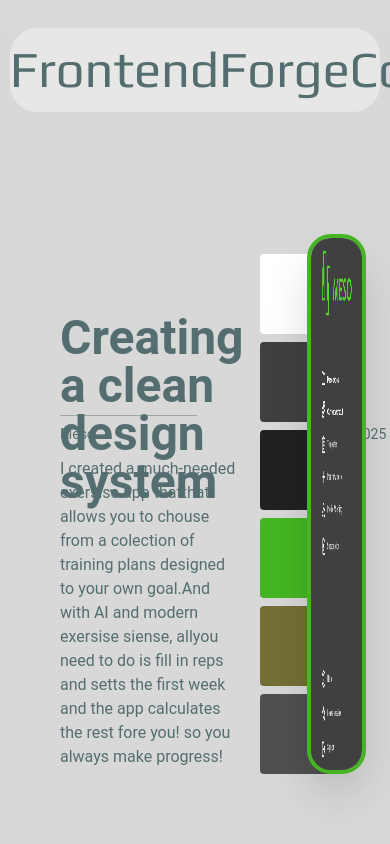
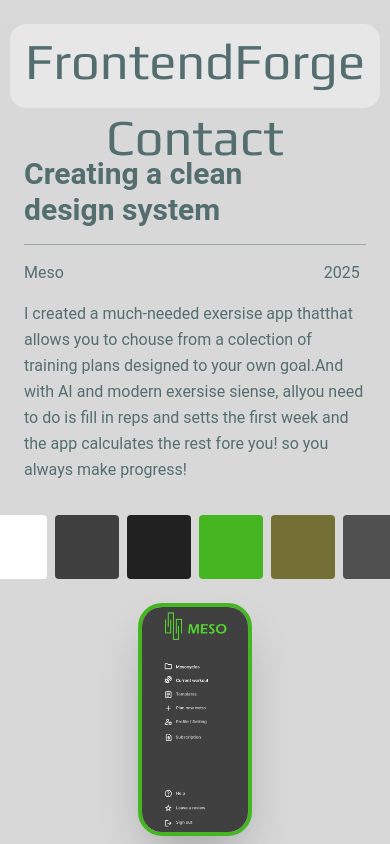
Before and after one commit to Stahelski/PortfolioPage, a Next.js app: page /projectPage in a window 390 px wide. Shown: the top 844 px of the page. Built offline with nearby package versions, Linux system fonts and the light colour scheme.

Commit message:
responsive update, hero, projectsection, project page part 1 and 2

```diff
--- a/src/app/components/organisms/Footer.jsx
+++ b/src/app/components/organisms/Footer.jsx
@@ -7,7 +7,7 @@ export default function Footer() {
     <>
       <div className="FooterContainer h-[12dvh] flex justify-around items-center">
         <div className="2025 mr-80">© 2025</div>
-        <div className="CAContainer ml-80 flex justify-around items-center">
+        <div className="CAContainer flex justify-around items-center ml-80 text-zinc-950">
           <Link href="/contactPage">
             <p>Contact</p>
           </Link>
--- a/src/app/components/organisms/Hero.jsx
+++ b/src/app/components/organisms/Hero.jsx
@@ -7,34 +7,69 @@ import HeroBG from "../atoms/HeroBG";
 
 export default function Hero() {
   return (
-    // h-[7.8dvh] w-fill flex justify-around items-center  rounded-[27px_27px_0_0] ">
-    //     <div className="sm:text-[4dvh] sm:ml-5 lg:text-[6dvh]">
-    //       FrontendForge
-    //     </div>
-    //     <Link
-    //       href="/contactPage"
-    //       className="cursor-pointer sm:text-[4dvh]  lg:text-[6dvh]"
-    <>
-      <div className="HeroMainContainer z-[2] h-[100dvh] flex justify-center items-center">
-        <div className="HeroMain relative h-[75%] w-[75%]  z-[1] bg-white/5 backdrop-blur-xs">
-          <Navbar />
-          <Sidebar />
-          <div className="HeroText text-amber-50 sm:w-[35dvw] sm:ml-25 sm:mt-5 sm:text-[2.5dvh] lg:w-[35dvw] lg:ml-40 lg:mt-7 lg:text-[2.5dvh]">
-            A strategic creative studio focused on building powerful web pages
-            that Drives Impact.
+    <div className="HeroMainContainer relative z-[2] h-screen flex justify-center items-center">
+      <div className="HeroMain relative h-3/4 w-3/4 z-[1] bg-white/5 backdrop-blur-sm">
+        <Navbar />
+        <Sidebar />
+
+        {/* Main content grid */}
+        <div className="grid grid-rows-6 grid-cols-6 h-full gap-8 px-15 pt-4 sm:px-2 md:px-2 lg:pr-5 lg:pl-20">
+          {/* Main headline */}
+          <div className="col-start-1 col-span-4 row-start-1 flex">
+            <h1 className="HeroText flex-1 text-zinc-50 text-lg sm:text-lg sm:pl-[18%] md:text-2xl lg:text-2xl xl:text-3xl xl:pl-[10%] leading-tight w-full">
+              A strategic creative studio focused on building powerful web pages
+              that drives impact.
+            </h1>
           </div>
 
-          <div className="HeroText text-amber-50 sm:mx-auto sm:w-[35dvw] sm:mt-18 sm:text-[2.5dvh] lg:w-[35dvw] lg:mt-55 lg:mr-30 lg:text-[2.5dvh]">
-            Hello, my name is Stian Karlsen and i am a web dev located in
-            Norway. Spending time designing and building web pages is something
-            i truly enjoy. At the end of the day, i go to the gym to clear my
-            mind and recharge, building and getting stronger is something i try
-            and implement in every aspect of my life.
+          {/* About text */}
+          <div className="col-start-4 col-span-4 row-start-5 flex items-end">
+            <p className="HeroText text-sm sm:text-base md:text-lg lg:text-xl text-zinc-100 leading-relaxed max-w-xl">
+              Hello, my name is Stian Karlsen and I am a web dev located in
+              Norway. Spending time designing and building web pages is
+              something I truly enjoy. At the end of the day, I go to the gym to
+              clear my mind and recharge, building and getting stronger is
+              something I try and implement in every aspect of my life.
+            </p>
           </div>
         </div>
-        <HeroBG />
       </div>
-    </>
+      <HeroBG />
+    </div>
   );
 }
-// sm:w-[35dvw] sm:ml-75 sm:mt-30 sm:text-[2.5dvh] lg:w-[35dvw] lg:ml-105 lg:mt-17 lg:text-[3.1dvh]
+// "use client";
+// import React from "react";
+// import Link from "next/link";
+// import Navbar from "../molecules/Navbar";
+// import Sidebar from "../molecules/Sidebar";
+// import HeroBG from "../atoms/HeroBG";
+
+// export default function Hero() {
+//   return (
+//     <>
+//       <div className="HeroMainContainer z-[2] h-[100dvh] flex justify-center items-center">
+//         <div className="HeroMain relative h-[75%] w-[75%]  z-[1] bg-white/5 backdrop-blur-xs">
+//           <Navbar />
+//           <Sidebar />
+//           <div className="HeroText text-amber-50 sm:w-[35dvw] sm:ml-25 sm:mt-5 sm:text-[2.5dvh] lg:w-[35dvw] lg:ml-40 lg:mt-7 lg:text-[2.5dvh]">
+//             A strategic creative studio focused on building powerful web pages
+//             that Drives Impact.
+//           </div>
+
+//           <div className="absolute top-60 left-12 w-fit md:top-70 md:left-20 md:w-full lg:left-80 lg:top-75 max-w-lg text-left sm:1/2 px-2 sm:px-4">
+//             <p className="HeroText text-sm sm:text-base lg:text-lg text-zinc-100 leading-relax">
+//               Hello, my name is Stian Karlsen and i am a web dev located in
+//               Norway. Spending time designing and building web pages is
+//               something i truly enjoy. At the end of the day, i go to the gym to
+//               clear my mind and recharge, building and getting stronger is
+//               something i try and implement in every aspect of my life.
+//             </p>
+//           </div>
+//         </div>
+//         <HeroBG />
+//       </div>
+//     </>
+//   );
+// }
+// text-amber-50 sm:mx-auto sm:w-[35dvw] sm:mt-18 sm:text-[2.5dvh] lg:w-[35dvw] lg:mt-55 lg:mr-30 lg:text-[2.5dvh]
--- a/src/app/components/organisms/projectSection.jsx
+++ b/src/app/components/organisms/projectSection.jsx
@@ -12,7 +12,8 @@ export default function ProjectSection() {
         href="/projectPage"
         className="flex justify-center items-center w-full sm:w-1/2"
       >
-        <div className="relative w-full max-w-md sm:max-w-lg lg:max-w-xl rounded-xl overflow-hidden shadow-lg backdrop-blur-md bg-white/10 p-4">
+        <div className="relative w-full max-w-md sm:max-w-lg lg:max-w-xl xl:max-w-4xl rounded-xl overflow-hidden shadow-lg backdrop-blur-md bg-white/50 p-4">
+          <div className="relative w-full max-w-md sm:max-w-lg lg:max-w-xl xl:max-w-4xl rounded-xl overflow-hidden shadow-sm backdrop-blur-md bg-zink-50 p-4">
             {/* Desktop Image */}
             <div className="hidden sm:block">
               <Image
@@ -37,11 +38,15 @@ export default function ProjectSection() {
               />
             </div>
           </div>
+        </div>
       </Link>
 
       {/* Project Description */}
       <div className="w-full max-w-xl text-center sm:text-left sm:w-1/2 px-2 sm:px-4">
-        <p className="text-sm sm:text-base lg:text-lg text-white leading-relaxed">
+        <h1 className="font-bold text-sm sm:text-base lg:text-lg text-zinc-950 leading-relaxed">
+          Meso
+        </h1>
+        <p className="text-sm sm:text-base lg:text-lg text-zinc-950 leading-relaxed">
           This was my first ever mobile/web app design. I took inspiration from
           one of my favorite exercise apps. It combines professional design with
           a simple, straight-to-the-point interface, and a cutting-edge AI
--- a/src/app/globals.css
+++ b/src/app/globals.css
@@ -109,7 +109,6 @@ RoundBtn - Artstation, Github, Mail
 .FooterContainer {
   background-color: var(--FooterColor);
   box-shadow: 0px 0px 2px 0px #616161;
-  color: #546e70;
 }
 /* ////////////////////////////////! */
 /* ////////////////////////////////! */
--- a/src/app/layout.js
+++ b/src/app/layout.js
@@ -19,7 +19,7 @@ const geistMono = Geist_Mono({
 });
 
 export const metadata = {
-  title: "Create Next App",
+  title: "FrontenForge",
   description: "Generated by create next app",
 };
 
--- a/src/app/projectPage/page.jsx
+++ b/src/app/projectPage/page.jsx
@@ -7,8 +7,8 @@ import Footer from "../components/organisms/Footer";
 
 export default function projectPage() {
   return (
-    <div className="ProjectPageGymmApp w-screen">
-      <div className="AboutNavbar mx-auto mt-7 mb-5 h-[10dvh] w-[95dvw] rounded-[27px] flex justify-around items-center">
+    <div className="ProjectPageGymmApp w-full">
+      <div className="AboutNavbar mx-auto mt-6 mb-4 h-[10vh] w-[95%] rounded-2xl flex flex-col sm:flex-row justify-around items-center px-4">
         <Link href="/" className="cursor-pointer text-[6dvh]">
           FrontendForge
         </Link>
@@ -17,18 +17,18 @@ export default function projectPage() {
         </Link>
       </div>
 
-      <div className="projectPageContainer1 h-[88dvh] w-screen flex justify-around items-center">
-        <div className="ContainerGymApp1Left ml-15">
-          <div className="HeadLineTextGymAppPage h-[12dvh] w-[40dvw] font-bold text-5xl">
+      <div className="projectPageContainer1 flex flex-col lg:flex-row justify-around items-center w-full px-6 py-8 gap-8">
+        <div className="ContainerGymApp1Left max-w-xl">
+          <div className="HeadLineTextGymAppPage mb-4 text-3xl sm:text-4xl md:text-5xl font-bold">
             <p>Creating a clean</p>
             <p>design system</p>
           </div>
-          <div className="AboutTextLine mb-2 h-[1px] w-[35dvw]"></div>
-          <div className="SmalTextGymAppPage pr-50 h-[2dvh] w-[35dvw] text-sm flex justify-between items-start">
+          <div className="AboutTextLine mb-4 h-px bg-gray-500 w-full max-w-md"></div>
+          <div className="SmalTextGymAppPage flex justify-start text.sm mb-4">
             <p className="">Meso</p>
             <p className="ml-65">2025</p>
           </div>
-          <p className="AboutGymAppText1 pt-4 h-[30dvh] w-[45dvw] text-md">
+          <p className="AboutGymAppText1 text-base sm:text-md md:text-lg leading-relaxed max-w-xl">
             I created a much-needed exersise app thatthat allows you to chouse
             from a colection of training plans designed to your own goal.And
             with AI and modern exersise siense, allyou need to do is fill in
@@ -37,19 +37,19 @@ export default function projectPage() {
           </p>
         </div>
 
-        <div className="ContainerGymApp1Right mr-15 flex felx-row gap-4">
-          <div className="ColorPalletGymAppTop pt-5 w-[8dvw] flex flex-col gap-2">
-            <div className="bg-[#FFFFFF] rounded-sm h-20 w-20"></div>
-            <div className="bg-[#404040] rounded-sm h-20 w-20"></div>
-            <div className="bg-[#212121] rounded-sm h-20 w-20"></div>
-            <div className="bg-[#45B622] rounded-sm h-20 w-20"></div>
-            <div className="bg-[#746F35] rounded-sm h-20 w-20"></div>
-            <div className="bg-[#505050] rounded-sm h-20 w-20"></div>
+        <div className="ContainerGymApp1Right flex flex-col md:flex-row gap-6 md:gap-8 items-center justify-center w-1/3">
+          <div className="ColorPalletGymAppTop flex md:flex-col gap-2">
+            <div className="bg-[#FFFFFF] rounded-sm h-16 w-16 sm:h-20 sm:w-20"></div>
+            <div className="bg-[#404040] rounded-sm h-16 w-16 sm:h-20 sm:w-20"></div>
+            <div className="bg-[#212121] rounded-sm h-16 w-16 sm:h-20 sm:w-20"></div>
+            <div className="bg-[#45B622] rounded-sm h-16 w-16 sm:h-20 sm:w-20"></div>
+            <div className="bg-[#746F35] rounded-sm h-16 w-16 sm:h-20 sm:w-20"></div>
+            <div className="bg-[#505050] rounded-sm h-16 w-16 sm:h-20 sm:w-20"></div>
           </div>
 
           <img
             src="/GymAppMobilPage1.png"
-            className="MobileStartPageGymApp h-auto w-[15dvw] rounded-3xl border-4 border-[#45B622] shadow-2xl"
+            className="MobileStartPageGymApp w-32 sm:w-40 md:w-48 lg:w-60 h-auto rounded-3xl border-4 border-[#45B622] shadow-2xl"
           ></img>
         </div>
       </div>
```
Lines whose indentation alone changed are shown as unchanged.
